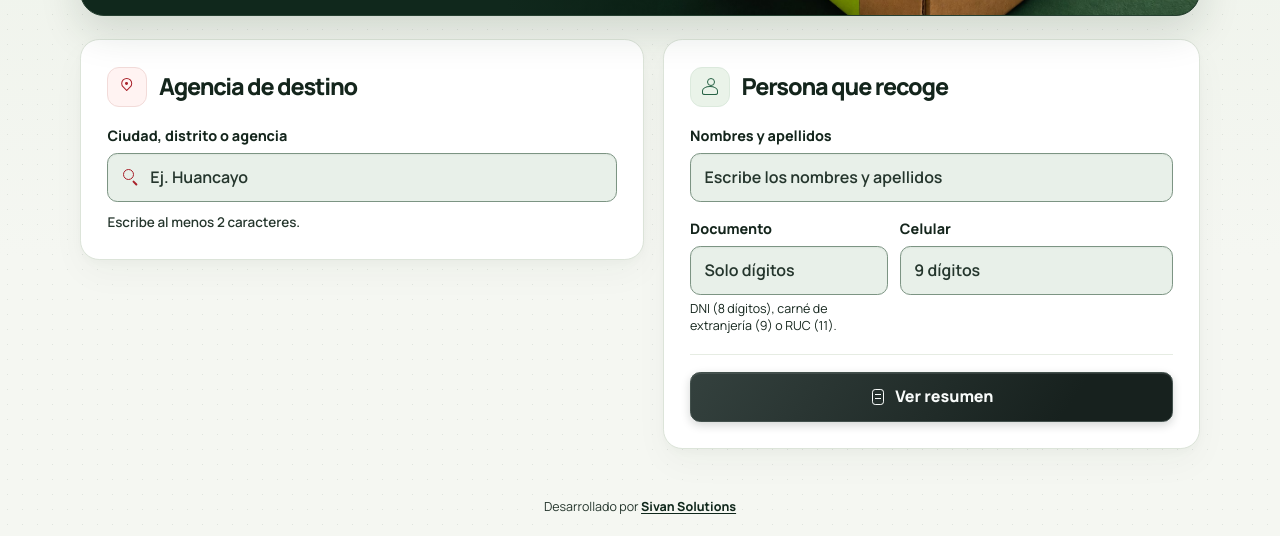
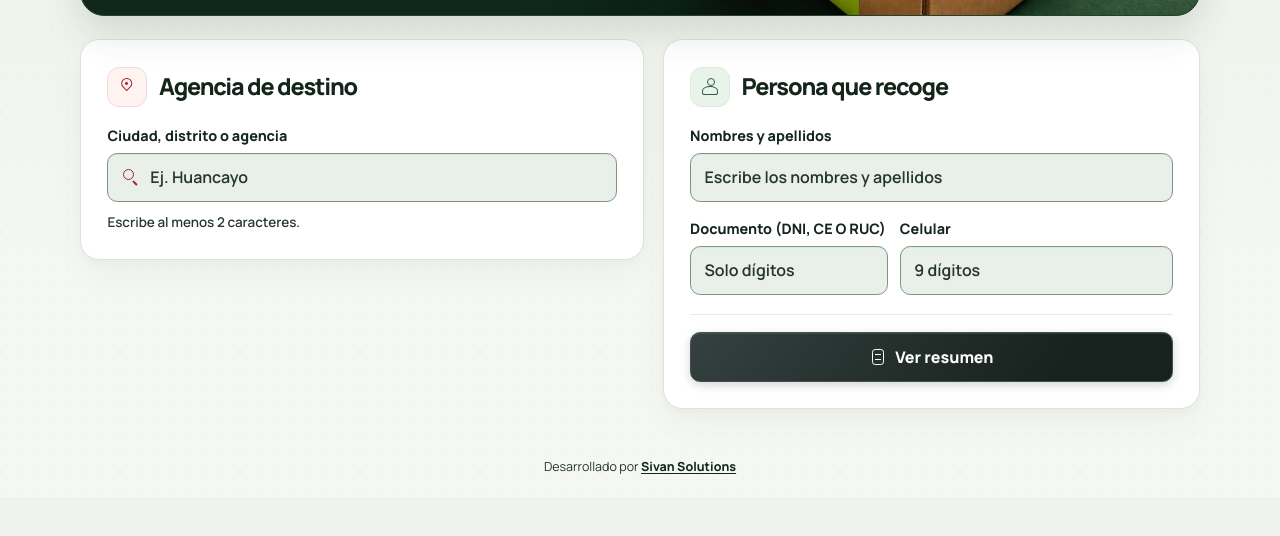
Before and after one commit to IvanBaltazar-Dev/dispatch-management-portal, a plain HTML site: page site/index.html in a window 1280 px wide. Shown: the part 368-904 px from the top of the page. After the commit the page ends 865 px from the top, so only its background shows below. Drawn offline with Linux system fonts and the light colour scheme.

Commit message:
Simplifica la etiqueta de documento en despachos

```diff
--- a/site/formulario.css
+++ b/site/formulario.css
@@ -166,7 +166,6 @@ input::placeholder { color: var(--muted); font-weight: 620; opacity: 1; }
 input:focus { border-color: #387250; background: #f1f7f2; }
 input:user-invalid { border-color: var(--error); }
 .field-control { position: relative; }
-.field-help { margin: .38rem 0 0; font-size: .78rem; line-height: 1.35; }
 .field-control input { padding-inline-end: 2.55rem; }
 .field-control:has(.field-check:not([hidden])) input { border-color: #6a9978; background: #e8f4eb; }
 .field-status {
--- a/site/index.html
+++ b/site/index.html
@@ -98,14 +98,13 @@
             </div>
             <div class="fields-inline">
               <div>
-                <label for="dni">Documento</label>
+                <label for="dni">Documento (DNI, CE O RUC)</label>
                 <div class="field-control">
                   <input id="dni" type="text" inputmode="numeric" maxlength="11" pattern="[0-9]{8,9}|[0-9]{11}" placeholder="Solo dígitos"
-                         aria-describedby="ayuda-documento" title="Ingresa 8 dígitos para DNI, 9 para carné de extranjería u 11 para RUC" required>
+                         title="Ingresa 8 dígitos para DNI, 9 para carné de extranjería u 11 para RUC" required>
                   <span class="field-check" aria-hidden="true" hidden></span>
                   <span class="field-status" role="status"></span>
                 </div>
-                <p id="ayuda-documento" class="field-help">DNI (8 dígitos), carné de extranjería (9) o RUC (11).</p>
               </div>
               <div>
                 <label for="celular">Celular</label>
```
